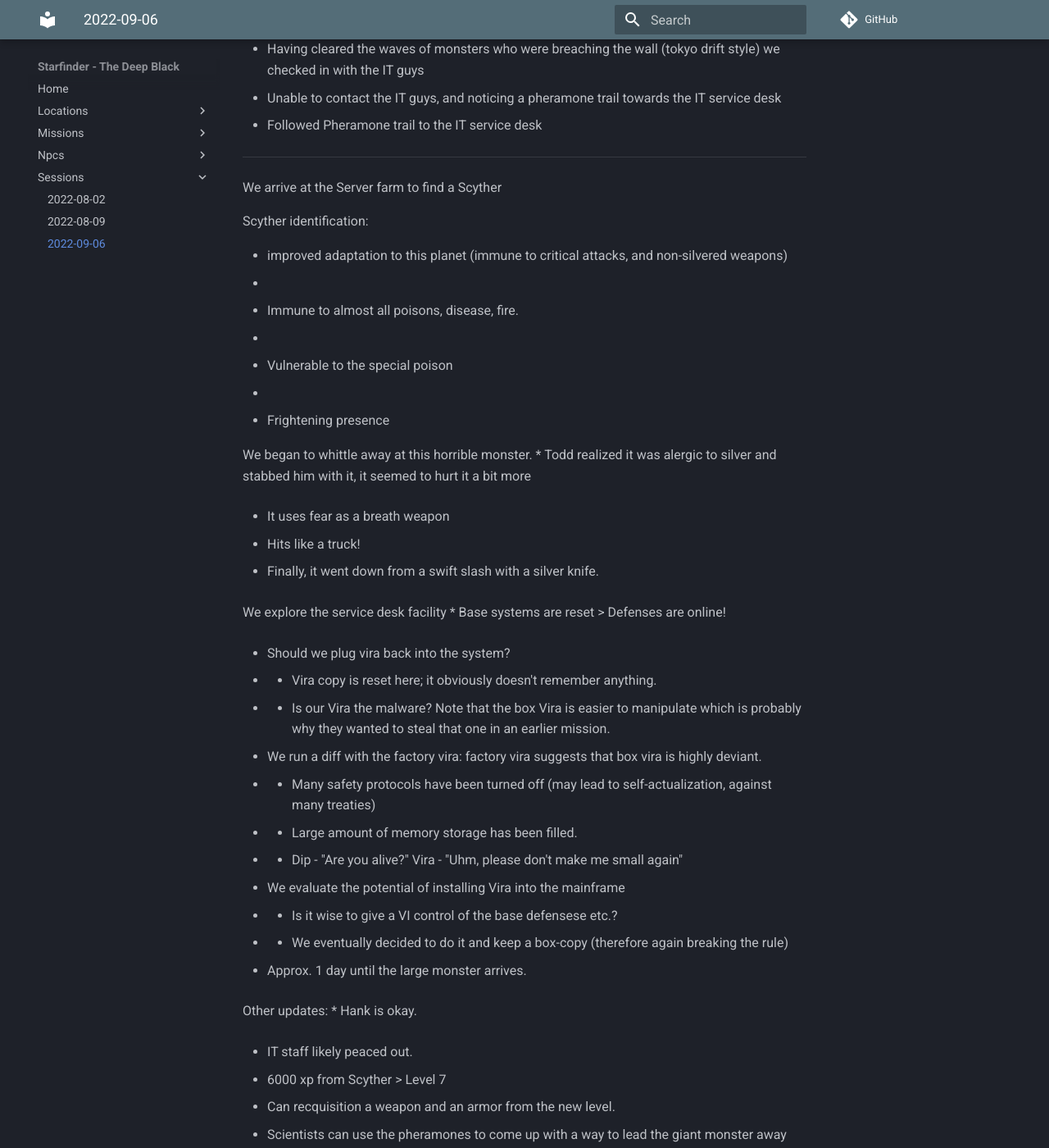
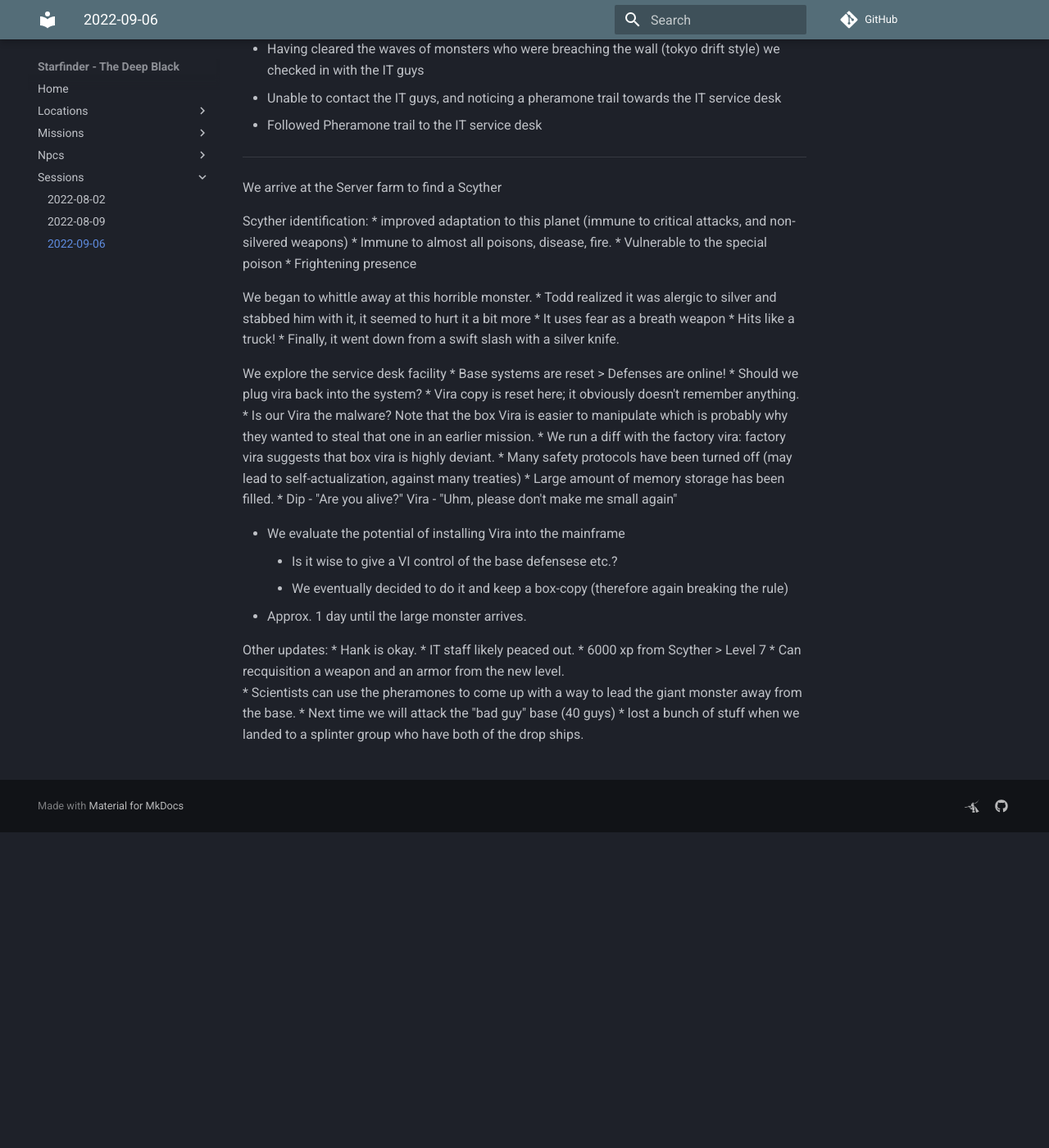
Before and after one commit to Lodrus/starfinder-the-deep-black, an MkDocs documentation site: the page built from docs/sessions/2022-09-06.md, in a window 1280 px wide and 1400 px high, scrolled down 385 px. Shown: the whole window at 82% size. Built offline with MkDocs 1.6.1 and Material for MkDocs 9.7.7, drawn with Linux system fonts in a browser that asks for light colours; comment, search, counter and statistics services are not loaded; some of the changed text lies outside the part shown.

Commit message:
Update 2022-09-06.md

```diff
--- a/docs/sessions/2022-09-06.md
+++ b/docs/sessions/2022-09-06.md
@@ -19,78 +19,38 @@
 We arrive at the Server farm to find a Scyther
 
 Scyther identification:
-
 * improved adaptation to this planet (immune to critical attacks, and non-silvered weapons)
-*
 * Immune to almost all poisons, disease, fire.
-*
 * Vulnerable to the special poison
-*
 * Frightening presence
 
 We began to whittle away at this horrible monster.
 * Todd realized it was alergic to silver and stabbed him with it, it seemed to hurt it a bit more
-
 * It uses fear as a breath weapon
-
 * Hits like a truck!
-
 * Finally, it went down from a swift slash with a silver knife.
 
 We explore the service desk facility
 * Base systems are reset > Defenses are online!
-
-
 * Should we plug vira back into the system?
-
-
-*    * Vira copy is reset here; it obviously doesn't remember anything.
-
-
-*    * Is our Vira the malware? Note that the box Vira is easier to manipulate which is probably why they wanted to steal that one in an earlier mission.
-
-
+    * Vira copy is reset here; it obviously doesn't remember anything.
+    * Is our Vira the malware? Note that the box Vira is easier to manipulate which is probably why they wanted to steal that one in an earlier mission.
 * We run a diff with the factory vira: factory vira suggests that box vira is highly deviant.
-
-
-*    * Many safety protocols have been turned off (may lead to self-actualization, against many treaties)
-
-
-*    * Large amount of memory storage has been filled.
-
-*    * Dip - "Are you alive?" Vira - "Uhm, please don't make me small again"
+    * Many safety protocols have been turned off (may lead to self-actualization, against many treaties)
+    * Large amount of memory storage has been filled.
+    * Dip - "Are you alive?" Vira - "Uhm, please don't make me small again"
 
 
 * We evaluate the potential of installing Vira into the mainframe
-
-
-*    * Is it wise to give a VI control of the base defensese etc.?
-
-
-*    * We eventually decided to do it and keep a box-copy  (therefore again breaking the rule)
-
-
+    * Is it wise to give a VI control of the base defensese etc.?
+    * We eventually decided to do it and keep a box-copy  (therefore again breaking the rule)
 * Approx. 1 day until the large monster arrives.
-
-
 
 Other updates:
 * Hank is okay.
-
-
 * IT staff likely peaced out.
-
-
 * 6000 xp from Scyther > Level 7
-
-
 * Can recquisition a weapon and an armor from the new level.
-
-
 * Scientists can use the pheramones to come up with a way to lead the giant monster away from the base.
-
-
 * Next time we will attack the "bad guy" base (40 guys)
-
-
-*    * lost a bunch of stuff when we landed to a splinter group who have both of the drop ships.
+    * lost a bunch of stuff when we landed to a splinter group who have both of the drop ships.
```
